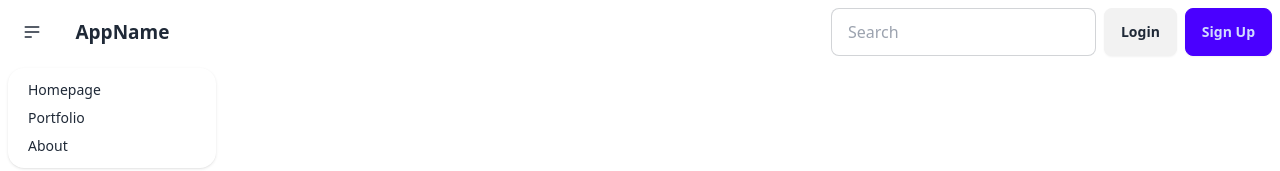
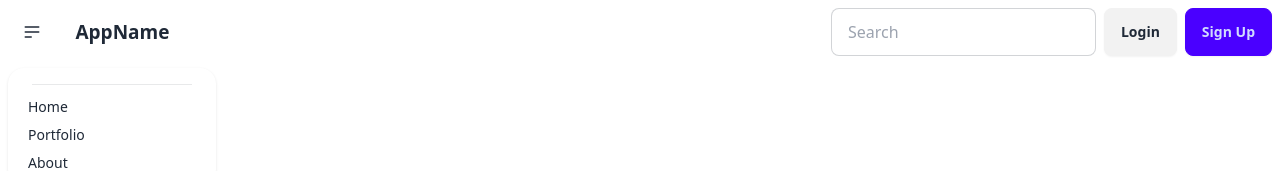
Before and after one commit to spontaneouscombustion/mini-shop, a Vue app: page / in a window 1280 px wide. Both pictures are taken after a click on the button 32 px from the left and 32 px from the top of the page. Shown: the top 171 px of the page. Built offline with nearby package versions, Linux system fonts and the light colour scheme; no server answers.

Commit message:
create a button link for adminoverview route on navigation bar for users with admin label.

```diff
--- a/src/components/NavbarComponent.vue
+++ b/src/components/NavbarComponent.vue
@@ -39,7 +39,10 @@ defineProps<{
           tabindex="0"
           class="menu dropdown-content menu-sm z-[1] mt-3 w-52 rounded-box bg-base-100 p-2 shadow"
         >
-          <li><a>Homepage</a></li>
+          <li>
+            <router-link v-if="user?.labels.includes('admin')" :to="{ name: 'adminoverview' }" class="md:hidden">Admin</router-link>
+          </li>
+          <li><router-link :to="{ name: 'home' }">Home</router-link></li>
           <li><a>Portfolio</a></li>
           <li><a>About</a></li>
         </ul>
@@ -47,6 +50,7 @@ defineProps<{
       <router-link :to="{ name: 'home' }" class="btn btn-ghost hidden text-xl md:inline-flex"
         >AppName</router-link
       >
+      <router-link v-if="user?.labels.includes('admin')" :to="{ name: 'adminoverview' }" class="btn btn-ghost hidden md:inline-flex">Admin</router-link>
     </div>
 
     <div class="navbar-end flex gap-2">
```
